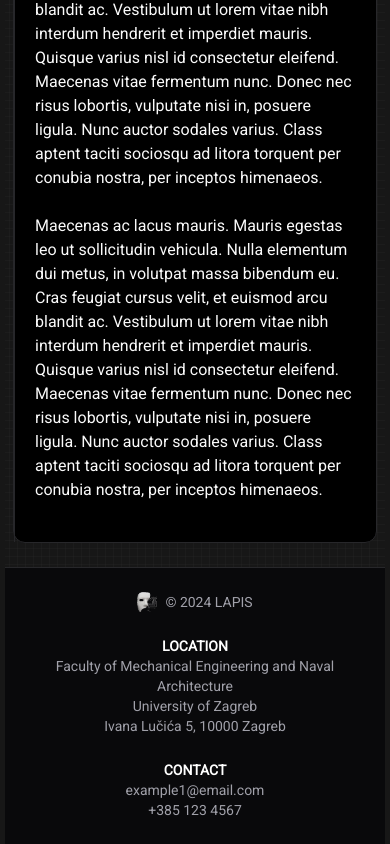
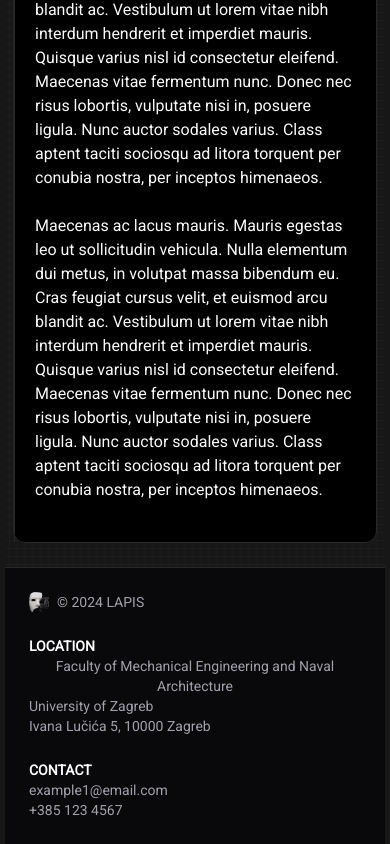
Before and after one commit to 99vik/lapis, a Next.js app: page /projects in a window 390 px wide. Shown: the part 1188-2032 px from the top of the page. Built offline with nearby package versions, Linux system fonts and the light colour scheme.

Commit message:
modified footer, modified home navigation cards width responsiveness

```diff
--- a/src/components/Footer.tsx
+++ b/src/components/Footer.tsx
@@ -2,12 +2,12 @@ import Image from 'next/image';
 
 export default function Footer() {
   return (
-    <footer className="border-t items-center text-center flex flex-col md:flex-row justify-evenly gap-6 p-6 bg-zinc-950 text-sm text-muted-foreground">
+    <footer className="border-t items-start text-center flex flex-col md:items-center md:flex-row justify-evenly gap-6 p-6 bg-zinc-950 text-sm text-muted-foreground">
       <div className="flex items-start gap-2">
         <Image src="/logo.png" width={20} height={20} alt="Logo" />
         <p>&copy; {new Date().getFullYear()} LAPIS</p>
       </div>
-      <div className="flex flex-col">
+      <div className="flex flex-col items-start">
         <p className="text-white font-semibold">LOCATION</p>
         <p>
           <a href="https://www.fsb.unizg.hr/index.php?pocetna">
@@ -19,7 +19,7 @@ export default function Footer() {
         </p>
         <p>Ivana Lučića 5, 10000 Zagreb</p>
       </div>
-      <div className="flex flex-col">
+      <div className="flex flex-col items-start">
         <p className="text-white font-semibold">CONTACT</p>
         <p>example1@email.com</p>
         <p>+385 123 4567</p>
--- a/src/components/home-sections/NavigationCards.tsx
+++ b/src/components/home-sections/NavigationCards.tsx
@@ -90,8 +90,8 @@ export default function NavigationCards() {
   };
 
   return (
-    <section className="sm:py-10">
-      <div className="flex flex-col md:flex-row justify-center items-center gap-2">
+    <section className="sm:py-10 w-full overflow-hidden">
+      <div className="flex flex-col lg:flex-row justify-center items-center gap-2">
         {[0, 1, 2].map((index) => (
           <motion.div
             key={index}
```
